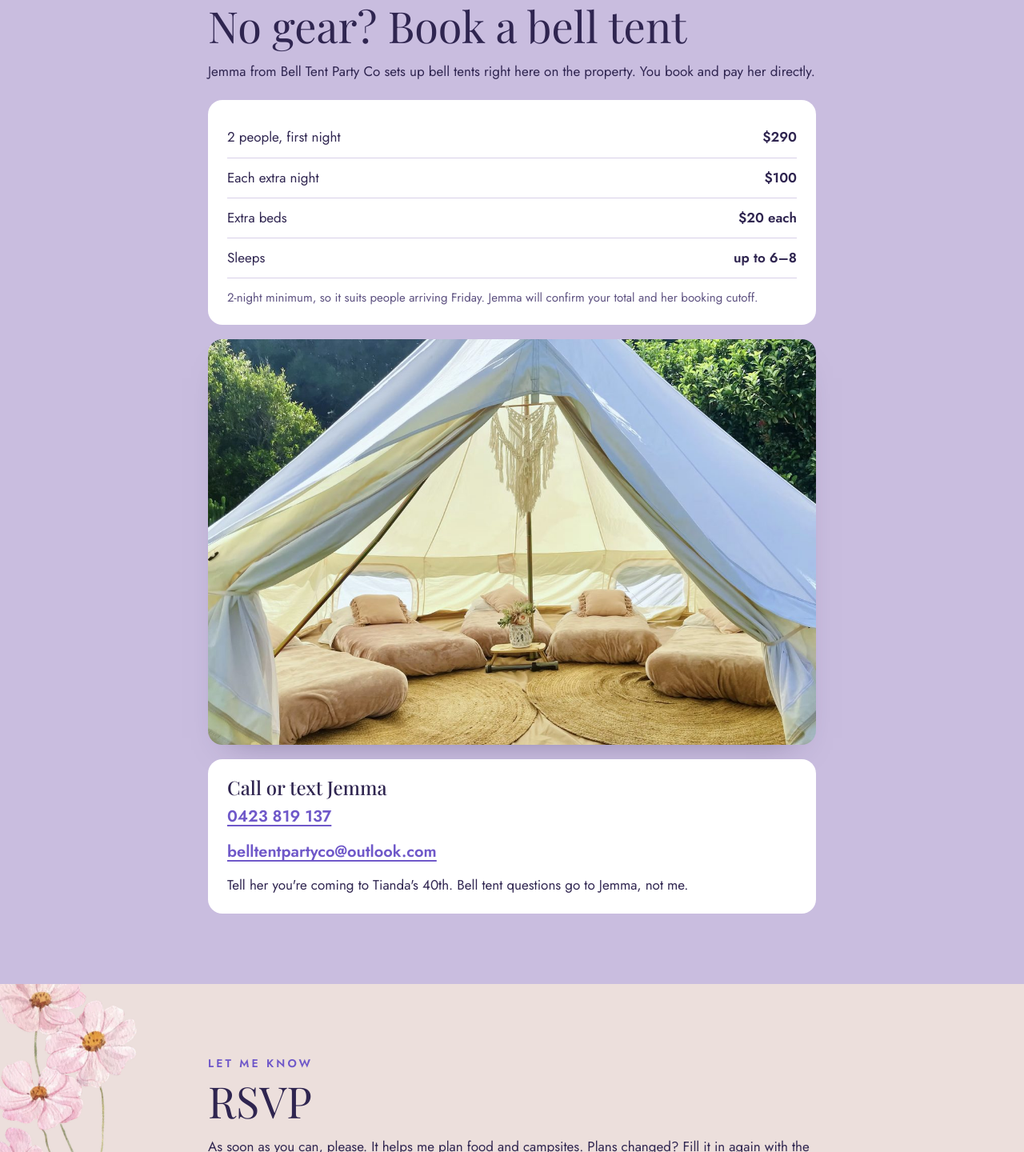
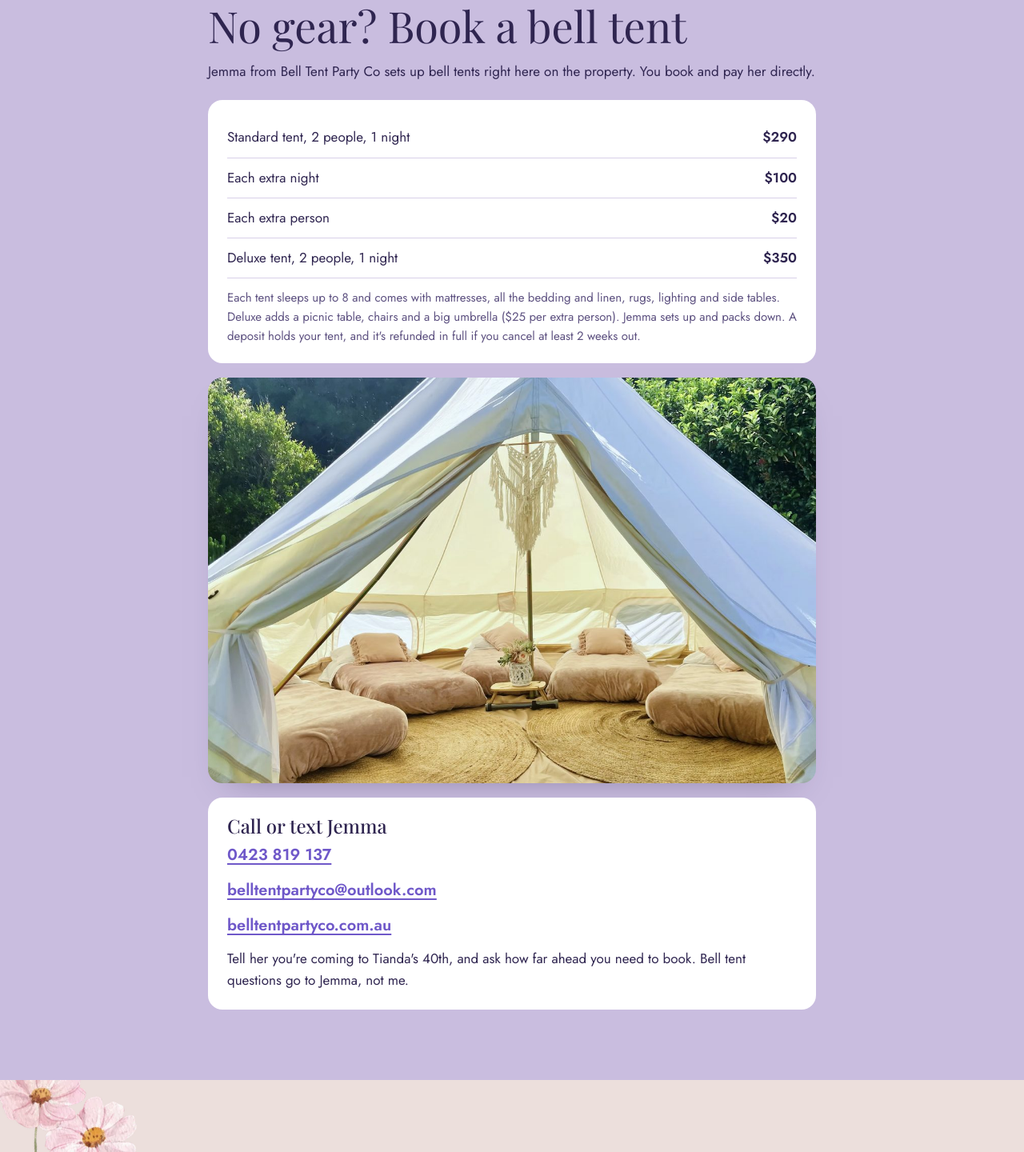
Before and after one commit to TiandaW/tianda40, a plain HTML site: page index.html in a window 1280 px wide. Shown: the part 3702-5142 px from the top of the page at 80% size. Drawn offline with nearby package versions, Linux system fonts and the light colour scheme; a web font is replaced by a local one.

Commit message:
Bell tents: correct pricing from Bell Tent Party Co's site, drop 2-night minimum
Co-Authored-By: Claude Opus 5.5 <noreply@anthropic.com>
Claude-Session: https://claude.ai/code/session_016v1ZujzVSi8UqTNFDbetVX

```diff
--- a/index.html
+++ b/index.html
@@ -231,19 +231,20 @@ textarea{min-height:92px;resize:vertical}
     <div class="stack">
       <div class="card">
         <dl class="prices">
-          <dt>2 people, first night</dt><dd>$290</dd>
+          <dt>Standard tent, 2 people, 1 night</dt><dd>$290</dd>
           <dt>Each extra night</dt><dd>$100</dd>
-          <dt>Extra beds</dt><dd>$20 each</dd>
-          <dt>Sleeps</dt><dd>up to 6–8</dd>
+          <dt>Each extra person</dt><dd>$20</dd>
+          <dt>Deluxe tent, 2 people, 1 night</dt><dd>$350</dd>
         </dl>
-        <p class="note" style="margin:12px 0 0">2-night minimum, so it suits people arriving Friday. Jemma will confirm your total and her booking cutoff.</p>
+        <p class="note" style="margin:12px 0 0">Each tent sleeps up to 8 and comes with mattresses, all the bedding and linen, rugs, lighting and side tables. Deluxe adds a picnic table, chairs and a big umbrella ($25 per extra person). Jemma sets up and packs down. A deposit holds your tent, and it's refunded in full if you cancel at least 2 weeks out.</p>
       </div>
       <img class="photo" src="img/bell-tent.jpg" width="1200" height="800" loading="lazy" alt="A bell tent set up inside with single beds, pink cushions, jute rugs and a macrame hanging">
       <div class="card contact">
         <h3>Call or text Jemma</h3>
         <p><a href="tel:0423819137">0423 819 137</a></p>
         <p><a href="mailto:belltentpartyco@outlook.com">belltentpartyco@outlook.com</a></p>
-        <p style="margin:0">Tell her you're coming to Tianda's 40th. Bell tent questions go to Jemma, not me.</p>
+        <p><a href="https://www.belltentpartyco.com.au/copy-of-slumber-parties">belltentpartyco.com.au</a></p>
+        <p style="margin:0">Tell her you're coming to Tianda's 40th, and ask how far ahead you need to book. Bell tent questions go to Jemma, not me.</p>
       </div>
     </div>
   </div>
```
